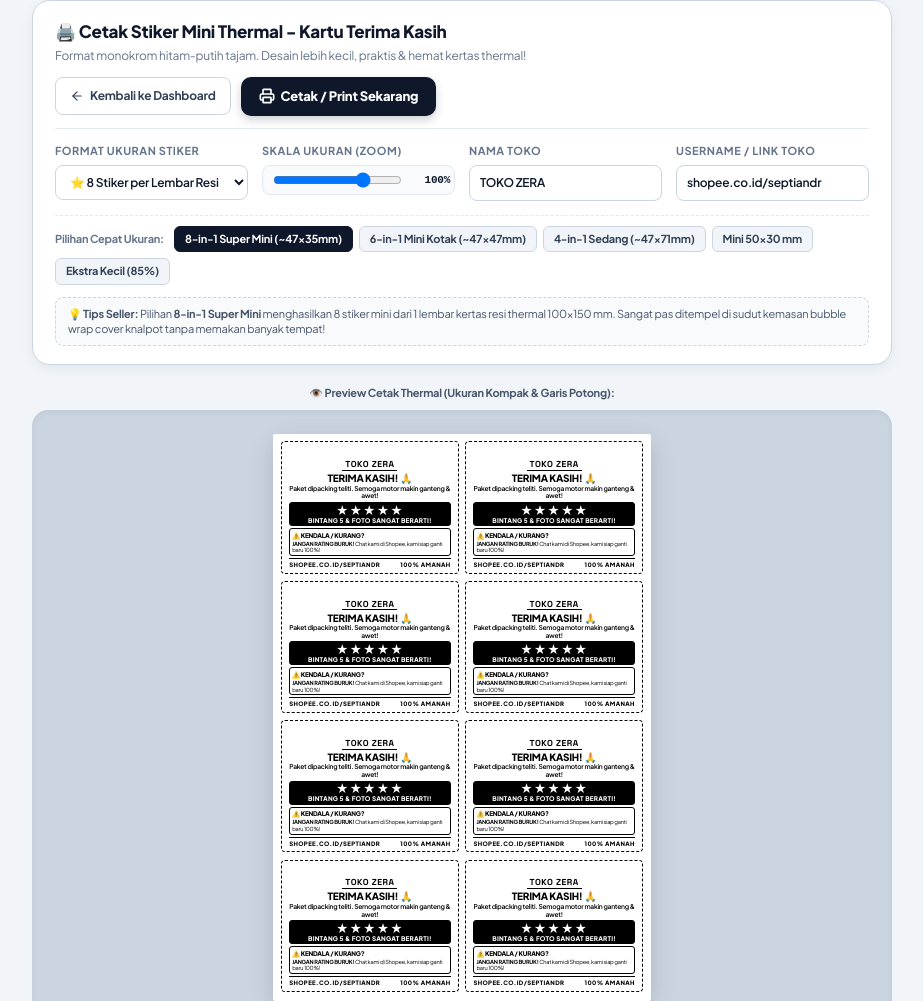
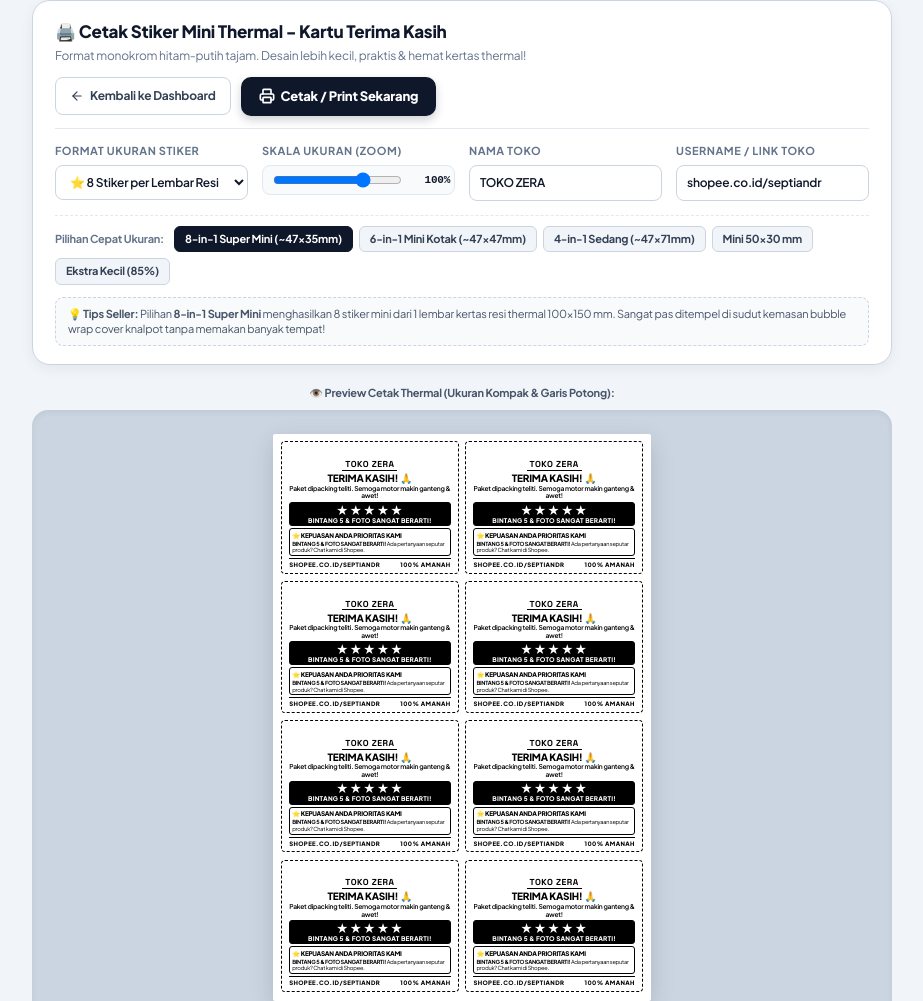
Before and after one commit to septiandr/shopee-seller-dashboard, an Astro site: page /thermal-card in a window 1280 px wide. Shown: the top 1001 px of the page, without its empty margins (178-1101 px from the left). Built offline with nearby package versions, Linux system fonts and the light colour scheme; Astro itself is replaced by a stand-in of ours.

Commit message:
refactor(card): remove garansi text and focus purely on 5-star reminder and gratitude

```diff
--- a/src/pages/thermal-card.astro
+++ b/src/pages/thermal-card.astro
@@ -629,9 +629,9 @@ import { Tag, ArrowLeft, Printer } from 'lucide-astro';
             <div class="stars-cta">BINTANG 5 & FOTO SANGAT BERARTI!</div>
           </div>
           <div class="box-garansi">
-            <div class="box-garansi-title">⚠️ KENDALA / KURANG?</div>
+            <div class="box-garansi-title">⭐ KEPUASAN ANDA PRIORITAS KAMI</div>
             <div class="box-garansi-desc">
-              <strong>JANGAN RATING BURUK!</strong> Chat kami di Shopee, kami siap ganti baru 100%!
+              <strong>BINTANG 5 & FOTO SANGAT BERARTI!</strong> Ada pertanyaan seputar produk? Chat kami di Shopee.
             </div>
           </div>
           <div class="footer-shop">
--- a/static/thermal-card.html
+++ b/static/thermal-card.html
@@ -636,9 +636,9 @@
           <div class="stars-cta">BINTANG 5 & FOTO SANGAT BERARTI!</div>
         </div>
         <div class="box-garansi">
-          <div class="box-garansi-title">⚠️ KENDALA / KURANG?</div>
+          <div class="box-garansi-title">⭐ KEPUASAN ANDA PRIORITAS KAMI</div>
           <div class="box-garansi-desc">
-            <strong>JANGAN RATING BURUK!</strong> Chat kami di Shopee, kami siap ganti baru 100%!
+            <strong>BINTANG 5 & FOTO SANGAT BERARTI!</strong> Ada pertanyaan seputar produk? Chat kami di Shopee.
           </div>
         </div>
         <div class="footer-shop">
@@ -659,9 +659,9 @@
           <div class="stars-cta">BINTANG 5 & FOTO SANGAT BERARTI!</div>
         </div>
         <div class="box-garansi">
-          <div class="box-garansi-title">⚠️ KENDALA / KURANG?</div>
+          <div class="box-garansi-title">⭐ KEPUASAN ANDA PRIORITAS KAMI</div>
           <div class="box-garansi-desc">
-            <strong>JANGAN RATING BURUK!</strong> Chat kami di Shopee, kami siap ganti baru 100%!
+            <strong>BINTANG 5 & FOTO SANGAT BERARTI!</strong> Ada pertanyaan seputar produk? Chat kami di Shopee.
           </div>
         </div>
         <div class="footer-shop">
@@ -682,9 +682,9 @@
           <div class="stars-cta">BINTANG 5 & FOTO SANGAT BERARTI!</div>
         </div>
         <div class="box-garansi">
-          <div class="box-garansi-title">⚠️ KENDALA / KURANG?</div>
+          <div class="box-garansi-title">⭐ KEPUASAN ANDA PRIORITAS KAMI</div>
           <div class="box-garansi-desc">
-            <strong>JANGAN RATING BURUK!</strong> Chat kami di Shopee, kami siap ganti baru 100%!
+            <strong>BINTANG 5 & FOTO SANGAT BERARTI!</strong> Ada pertanyaan seputar produk? Chat kami di Shopee.
           </div>
         </div>
         <div class="footer-shop">
@@ -705,9 +705,9 @@
           <div class="stars-cta">BINTANG 5 & FOTO SANGAT BERARTI!</div>
         </div>
         <div class="box-garansi">
-          <div class="box-garansi-title">⚠️ KENDALA / KURANG?</div>
+          <div class="box-garansi-title">⭐ KEPUASAN ANDA PRIORITAS KAMI</div>
           <div class="box-garansi-desc">
-            <strong>JANGAN RATING BURUK!</strong> Chat kami di Shopee, kami siap ganti baru 100%!
+            <strong>BINTANG 5 & FOTO SANGAT BERARTI!</strong> Ada pertanyaan seputar produk? Chat kami di Shopee.
           </div>
         </div>
         <div class="footer-shop">
@@ -728,9 +728,9 @@
           <div class="stars-cta">BINTANG 5 & FOTO SANGAT BERARTI!</div>
         </div>
         <div class="box-garansi">
-          <div class="box-garansi-title">⚠️ KENDALA / KURANG?</div>
+          <div class="box-garansi-title">⭐ KEPUASAN ANDA PRIORITAS KAMI</div>
           <div class="box-garansi-desc">
-            <strong>JANGAN RATING BURUK!</strong> Chat kami di Shopee, kami siap ganti baru 100%!
+            <strong>BINTANG 5 & FOTO SANGAT BERARTI!</strong> Ada pertanyaan seputar produk? Chat kami di Shopee.
           </div>
         </div>
         <div class="footer-shop">
@@ -751,9 +751,9 @@
           <div class="stars-cta">BINTANG 5 & FOTO SANGAT BERARTI!</div>
         </div>
         <div class="box-garansi">
-          <div class="box-garansi-title">⚠️ KENDALA / KURANG?</div>
+          <div class="box-garansi-title">⭐ KEPUASAN ANDA PRIORITAS KAMI</div>
           <div class="box-garansi-desc">
-            <strong>JANGAN RATING BURUK!</strong> Chat kami di Shopee, kami siap ganti baru 100%!
+            <strong>BINTANG 5 & FOTO SANGAT BERARTI!</strong> Ada pertanyaan seputar produk? Chat kami di Shopee.
           </div>
         </div>
         <div class="footer-shop">
@@ -774,9 +774,9 @@
           <div class="stars-cta">BINTANG 5 & FOTO SANGAT BERARTI!</div>
         </div>
         <div class="box-garansi">
-          <div class="box-garansi-title">⚠️ KENDALA / KURANG?</div>
+          <div class="box-garansi-title">⭐ KEPUASAN ANDA PRIORITAS KAMI</div>
           <div class="box-garansi-desc">
-            <strong>JANGAN RATING BURUK!</strong> Chat kami di Shopee, kami siap ganti baru 100%!
+            <strong>BINTANG 5 & FOTO SANGAT BERARTI!</strong> Ada pertanyaan seputar produk? Chat kami di Shopee.
           </div>
         </div>
         <div class="footer-shop">
@@ -797,9 +797,9 @@
           <div class="stars-cta">BINTANG 5 & FOTO SANGAT BERARTI!</div>
         </div>
         <div class="box-garansi">
-          <div class="box-garansi-title">⚠️ KENDALA / KURANG?</div>
+          <div class="box-garansi-title">⭐ KEPUASAN ANDA PRIORITAS KAMI</div>
           <div class="box-garansi-desc">
-            <strong>JANGAN RATING BURUK!</strong> Chat kami di Shopee, kami siap ganti baru 100%!
+            <strong>BINTANG 5 & FOTO SANGAT BERARTI!</strong> Ada pertanyaan seputar produk? Chat kami di Shopee.
           </div>
         </div>
         <div class="footer-shop">
```
Also changed, not shown: 2 other files.
